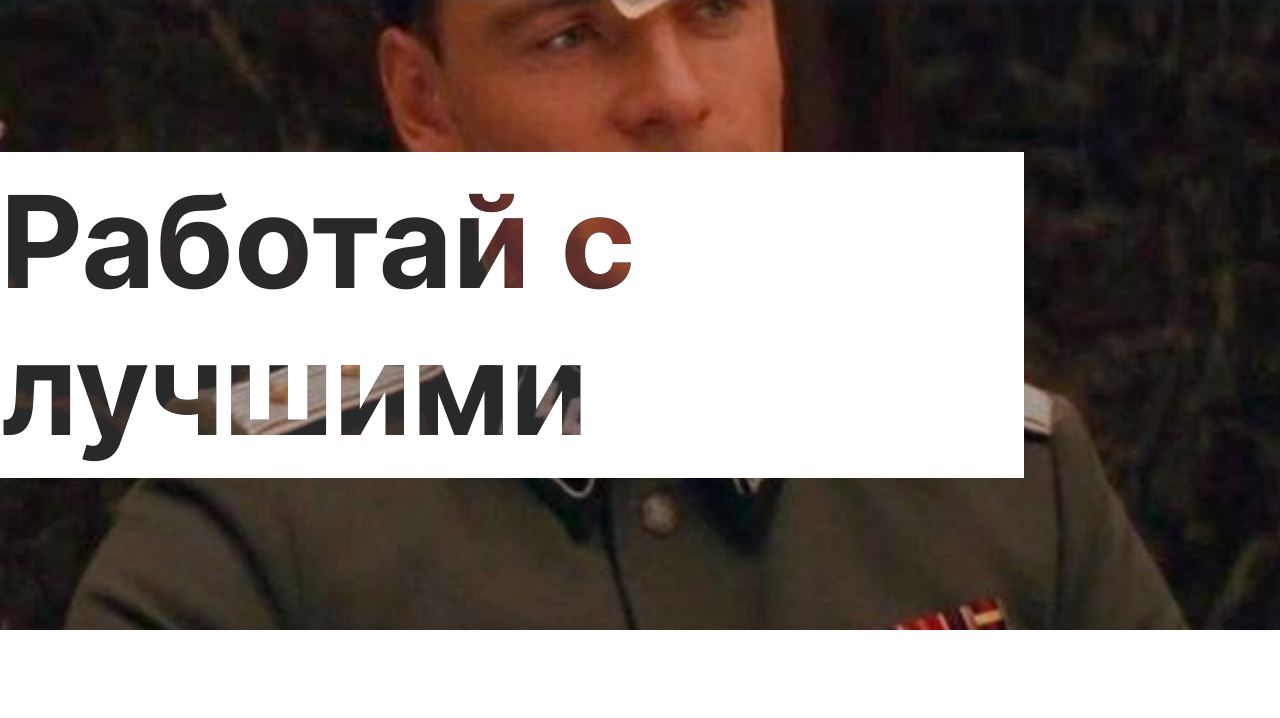
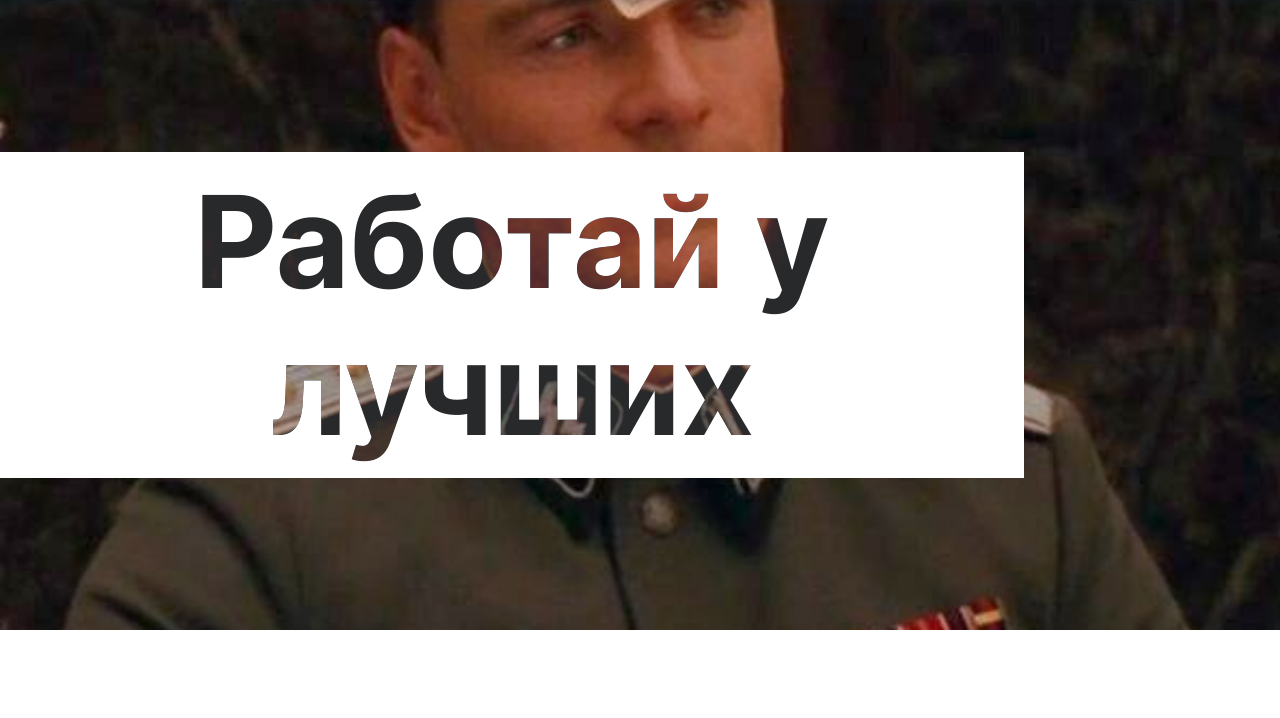
Before and after one commit to mokybrow/mokybrowsite, a Python web app: template api/templates/career.html in a window 1280 px wide. Shown: the part 90-808 px from the top of the page. Run offline with Jinja, Linux system fonts and the light colour scheme; the template is opened without the code that fills it, so the values that code supplies are empty.

Commit message:
Исправлены отступы

```diff
--- a/api/static/css/career.css
+++ b/api/static/css/career.css
@@ -1,4 +1,3 @@
-
 .career-page {
     margin-top: 90px;
     display: flex;
@@ -23,11 +22,12 @@
     display: flex;
     justify-content: center;
     align-items: center;
+    text-align: center;
     background-color: #FFFFFF;
     /* min-height: calc(60vh - 90px); */
     width: 80%;
     margin: 0;
-    padding: 2vh 0;
+    padding: 2vh 5vw;
     mix-blend-mode: lighten;
     color: rgba(39, 41, 43, 1);
     background-color: #fff;
--- a/api/static/css/news.css
+++ b/api/static/css/news.css
@@ -24,11 +24,12 @@
     display: flex;
     justify-content: center;
     align-items: center;
+    text-align: center;
     background-color: #FFFFFF;
     /* min-height: calc(60vh - 90px); */
     width: 80%;
     margin: 0;
-    padding: 2vh 0;
+    padding: 2vh 5vw;
     mix-blend-mode: lighten;
     color: rgba(39, 41, 43, 1);
     background-color: #fff;
--- a/api/static/css/works.css
+++ b/api/static/css/works.css
@@ -23,11 +23,12 @@
     display: flex;
     justify-content: center;
     align-items: center;
+    text-align: center;
     background-color: #FFFFFF;
     /* min-height: calc(60vh - 90px); */
     width: 80%;
     margin: 0;
-    padding: 2vh 0;
+    padding: 2vh 5vw;
     mix-blend-mode: lighten;
     color: rgba(39, 41, 43, 1);
     background-color: #fff;
--- a/api/templates/career.html
+++ b/api/templates/career.html
@@ -8,7 +8,7 @@
 {% block content %}
 <section class="career-page">
     <div class="career-page-img">
-        <h1 class="career-page-header">Работай с лучшими</h1>
+        <h1 class="career-page-header">Работай у лучших</h1>
     </div>
 </section>
 {% endblock %}
```
